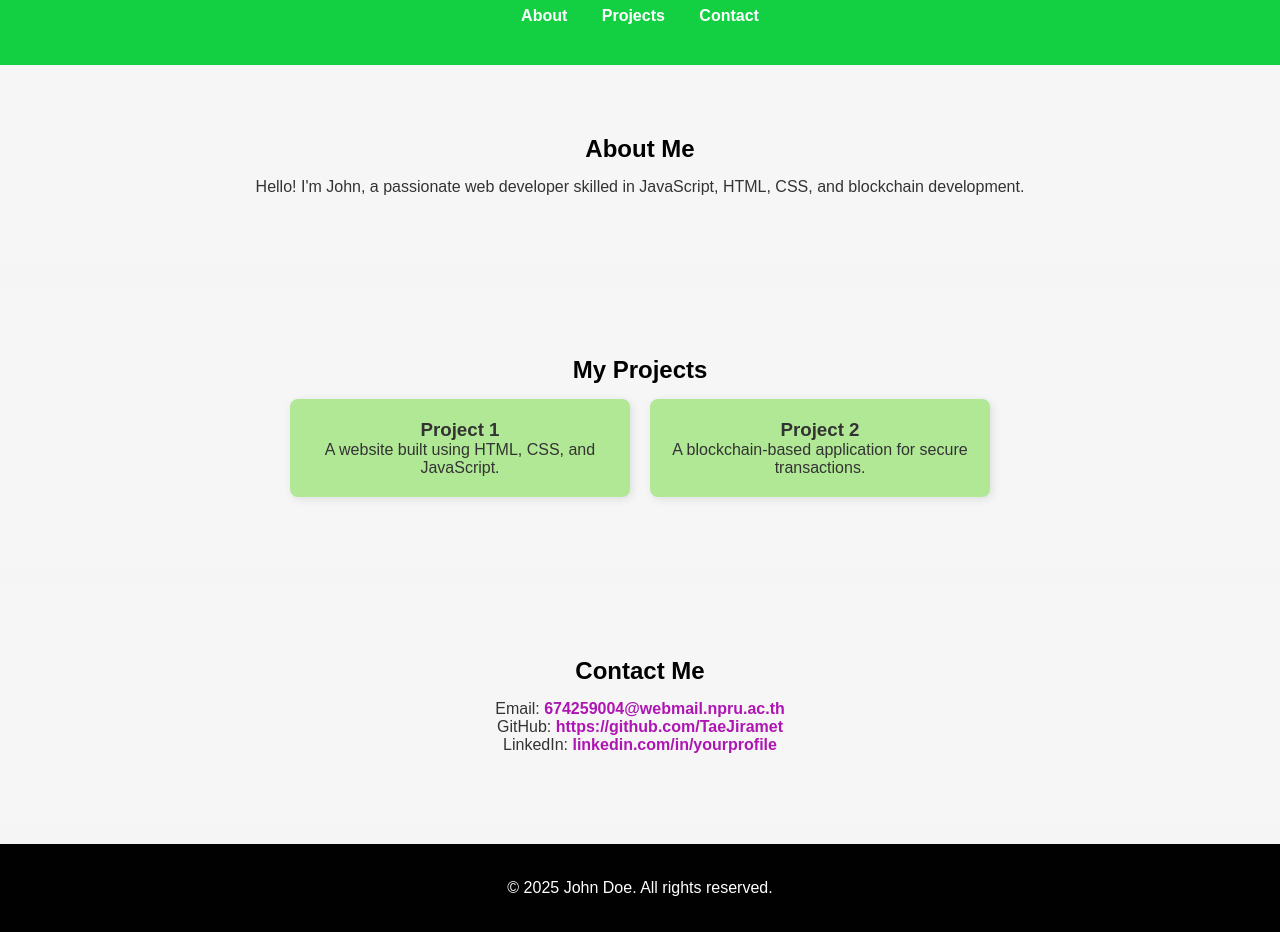
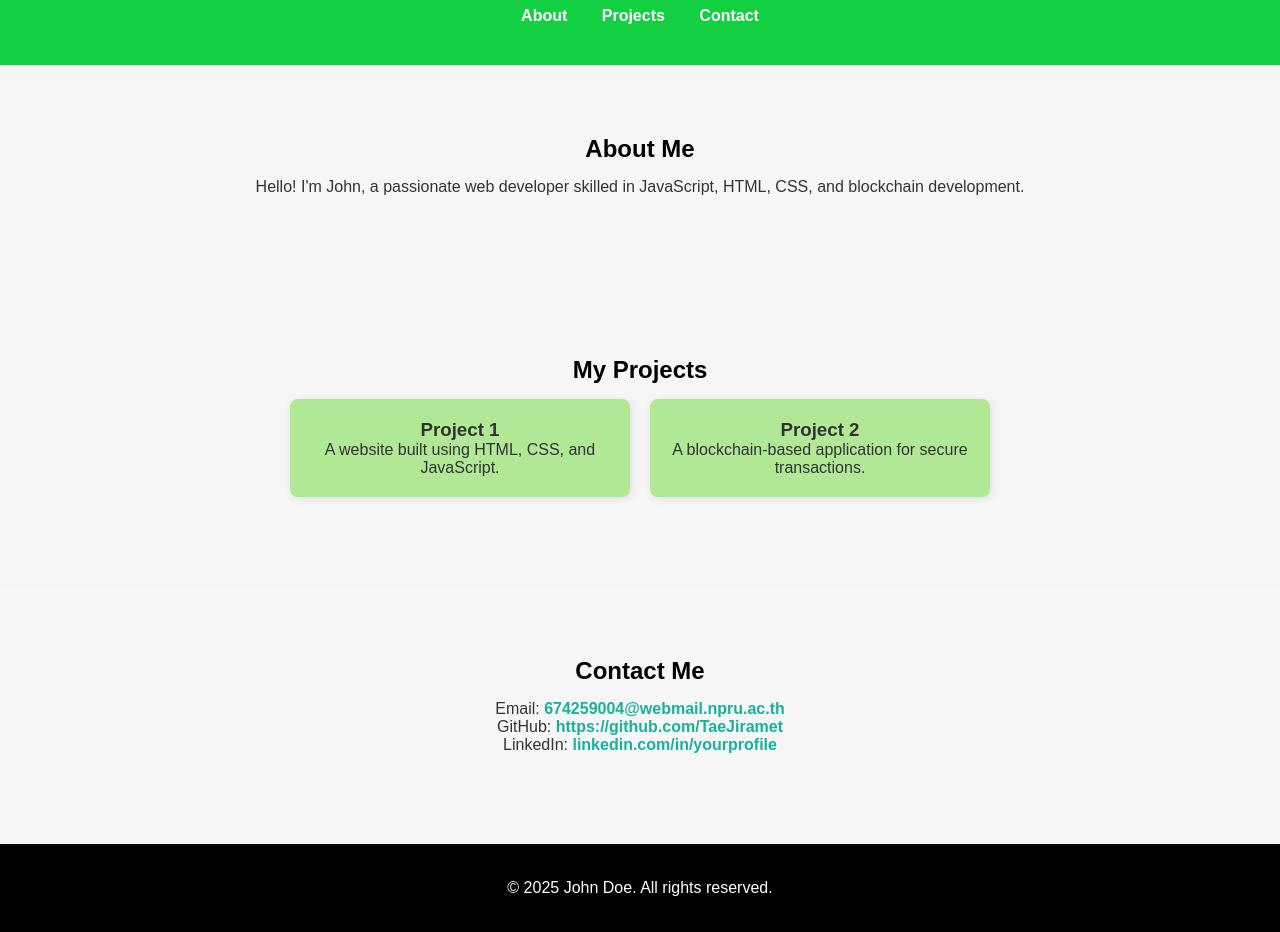
Before and after one commit to TaeJiramet/portfolio, a plain HTML site: page index.html in a window 1280 px wide. Shown: the part 103-1035 px from the top of the page. Drawn offline with Linux system fonts and the light colour scheme.

Commit message:
changecolor contact

```diff
--- a/styles.css
+++ b/styles.css
@@ -84,7 +84,7 @@ h2 {
 
 /* Contact Section */
 #contact a {
-  color: #ad16b2;
+  color: #16b29b;
   font-weight: bold;
 }
 
```
